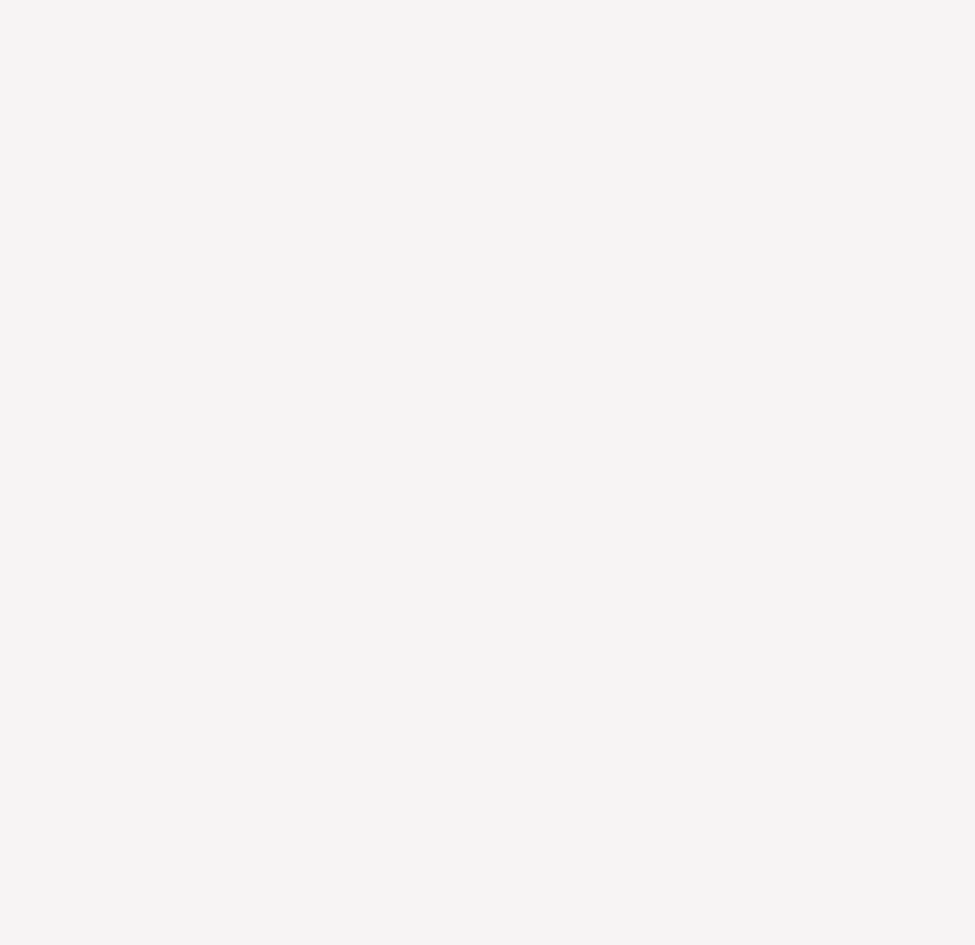
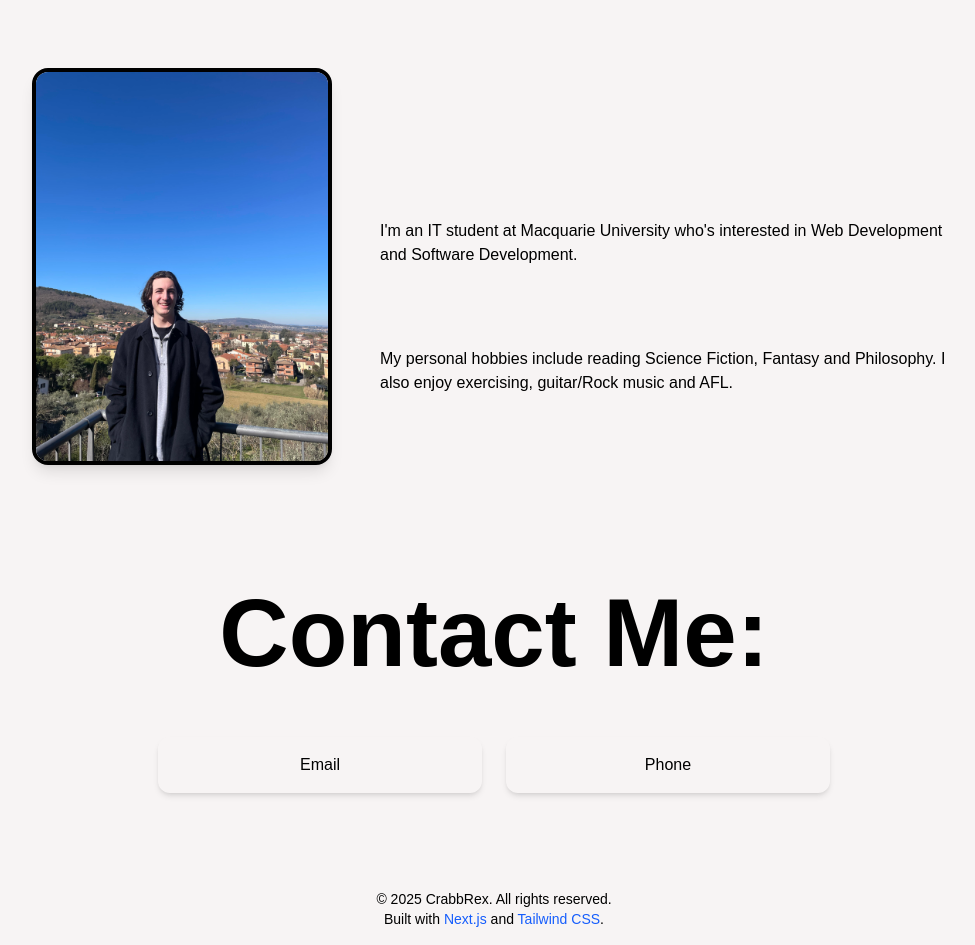
Before and after one commit to CrabbRex/my-cv-site, a Next.js app: page /about in a window 1280 px wide. Shown: the part 260-1205 px from the top of the page, without its empty margins (146-1121 px from the left). Before the commit the page ends 800 px from the top, so only its background shows below. Built offline with nearby package versions, Linux system fonts and the light colour scheme.

Commit message:
About section rough.

```diff
--- a/src/app/about/page.tsx
+++ b/src/app/about/page.tsx
@@ -1,10 +1,52 @@
 // src/app/about/page.tsx
 import React from 'react'
+import Image from 'next/image'
 
 const about = () => {
   return (
-    <main>
-      <div>about</div>
+    <main >
+      <h1 className="text-8xl pt-44 font-bold mb-4 justify-center text-center">I'm Rex</h1>
+
+      <section className="pt-10 px-6 flex flex-col md:flex-row gap-12 text-center items-center justify-center md:text-left">
+        {/* Left */}
+        <div>
+          <Image
+            src="/Profile.jpg"
+            alt="Rex Crabb"
+            width={300}
+            height={450}
+            className="rounded-2xl shadow-lg border-4 border-[var(--color-foreground)] object-cover"
+            priority
+          />
+        </div>
+        {/* Right */}
+        <div>
+          <p className="pt-20 max-w-xl">I'm an IT student at Macquarie University who's interested in Web Development and Software Development.</p>
+          <p className="pt-20 max-w-xl">My personal hobbies include reading Science Fiction, Fantasy and Philosophy. I also enjoy exercising, guitar/Rock music and AFL.</p>
+        </div>
+      </section>
+
+      <h1 className="text-8xl pt-30 font-bold mb-4 justify-center text-center">Contact Me:</h1>
+      <section className="max-w-2xl mx-auto grid grid-cols-2 md:grid-cols-2 gap-6 items-center text-center pb-20 pt-10">
+        <div>
+          <a
+            href=""
+            target="_blank"
+            className="block p-4 rounded-xl shadow-md hover:shadow-lg transition duration-300"
+            >
+              <h2>Email</h2>
+          </a>
+        </div>
+        <div>
+          <a
+            href=""
+            target="_blank"
+            className="block p-4 rounded-xl shadow-md hover:shadow-lg transition duration-300"
+            >
+              <h2>Phone</h2>
+          </a>
+        </div>
+      </section>
     </main>
   )
 }
```
